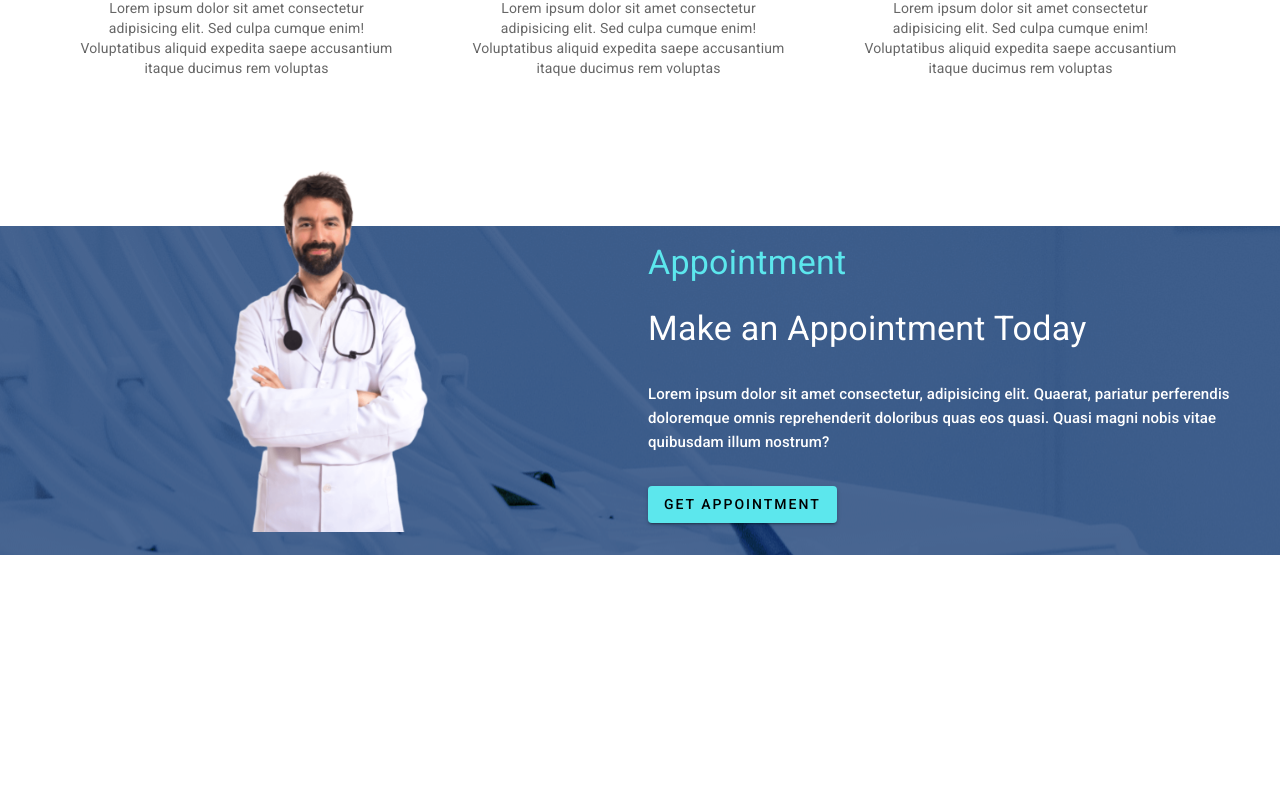
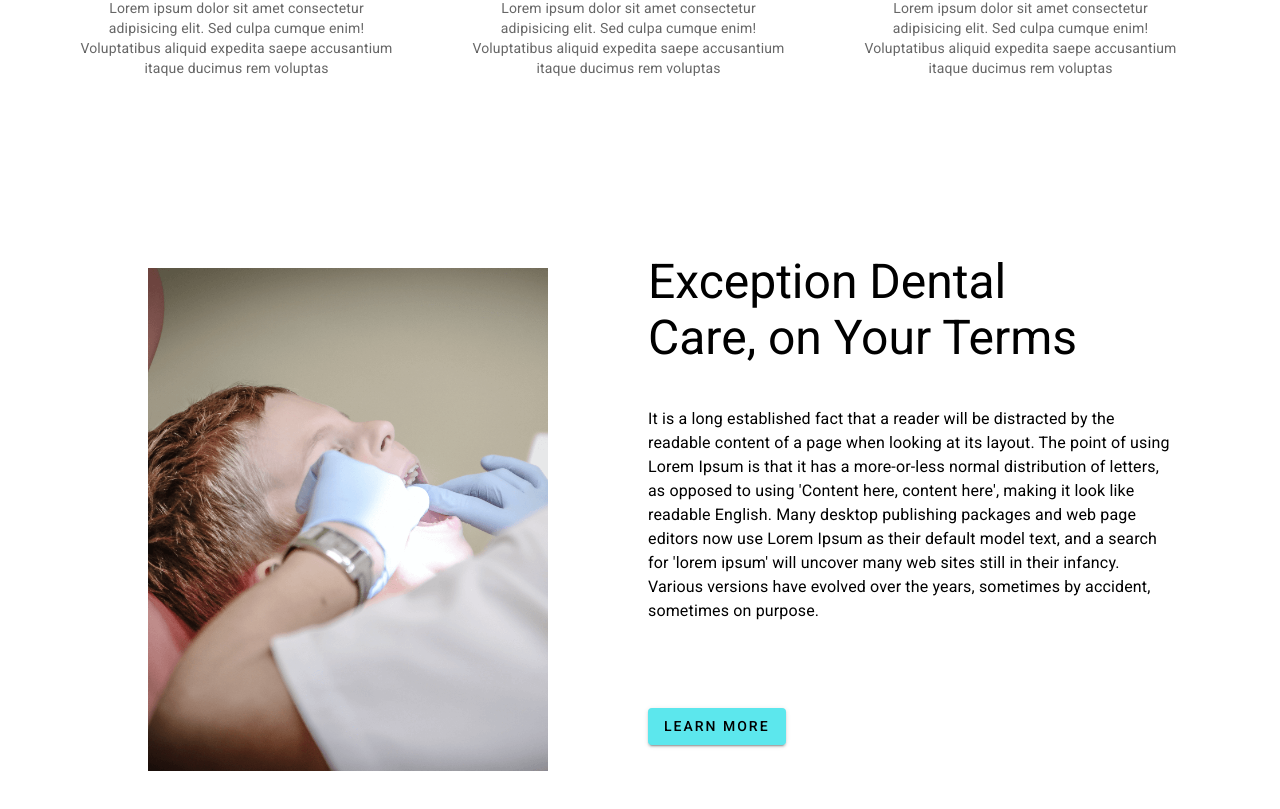
Before and after one commit to devruhul/doctors-portal-client, a React (Create React App) app: page / in a window 1280 px wide. Shown: the part 1191-2000 px from the top of the page. Before the commit the page ends 1746 px from the top, so only its background shows below. Built offline with nearby package versions, Linux system fonts and the light colour scheme.

Commit message:
added feature page with material ui

```diff
--- a/src/pages/Home/AppointmentBanner/AppointmentBanner.js
+++ b/src/pages/Home/AppointmentBanner/AppointmentBanner.js
@@ -5,7 +5,6 @@ import doctor from '../../../images/doctor.png';
 import appointment from '../../../images/appointment-bg.png';
 import { Typography } from '@mui/material';
 import Button from '@mui/material/Button';
-import { Link } from 'react-router-dom';
 
 const appointmentBg = {
     backgroundImage: `url(${appointment})`,
@@ -16,6 +15,7 @@ const appointmentBg = {
 
 const AppointmentBanner = () => {
     return (
+        // Here is a appointment banner page
         <Box style={appointmentBg}>
             <Grid container spacing={2}>
                 <Grid item xs={12} md={6}>
@@ -36,9 +36,7 @@ const AppointmentBanner = () => {
                         <Typography sx={{ color: 'white', fontSize: '15px', my: 4 }} variant="h6" gutterBottom>
                             Lorem ipsum dolor sit amet consectetur, adipisicing elit. Quaerat, pariatur perferendis doloremque omnis reprehenderit doloribus quas eos quasi. Quasi magni nobis vitae quibusdam illum nostrum?
                         </Typography>
-                        <Link to="/appointment">
-                            <Button sx={{ backgroundColor: '#5CE7ED', color: 'black', mb: 4, letterSpacing: '2px' }} variant="contained">Get Appointment</Button>
-                        </Link>
+                        <Button sx={{ backgroundColor: '#5CE7ED', color: 'black', mb: 4, letterSpacing: '2px' }} variant="contained">Learn More</Button>
                     </Box>
                 </Grid>
             </Grid>
--- a/src/pages/Home/Banner/Banner.js
+++ b/src/pages/Home/Banner/Banner.js
@@ -48,7 +48,6 @@ const Banner = () => {
                         <img style={{ width: '500px' }} src={bannerImg} alt="" />
                     </Grid>
                 </Grid>
-
             </Container>
             <ContactInfo />
         </>
--- /dev/null
+++ b/src/pages/Home/Feature/Feature.js
@@ -0,0 +1,33 @@
+import React from 'react';
+import { Grid, Box, Button, Typography, Container } from '@mui/material';
+import featureImg from '../../../images/treatment.png'
+
+const Feature = () => {
+    return (
+        // Here is a feature page
+        <Container sx={{}}>
+            <Grid sx={{ mt: 5 }} container spacing={2}>
+                <Grid item xs={12} md={6}>
+                    <img
+                        style={{ width: 400, marginTop: '110px' }}
+                        src={featureImg}
+                        alt=""
+                    />
+                </Grid>
+                <Grid sx={{ display: 'flex', justifyContent: "center", alignItems: 'center', textAlign: 'left', p: 5 }} item xs={12} md={6}>
+                    <Box >
+                        <Typography sx={{ mt: 12 }} variant="h3" gutterBottom component="div">
+                            Exception Dental <br /> Care, on Your Terms
+                        </Typography>
+                        <Typography sx={{ mt: 5, pb: 10 }} variant="body1" gutterBottom>
+                            It is a long established fact that a reader will be distracted by the readable content of a page when looking at its layout. The point of using Lorem Ipsum is that it has a more-or-less normal distribution of letters, as opposed to using 'Content here, content here', making it look like readable English. Many desktop publishing packages and web page editors now use Lorem Ipsum as their default model text, and a search for 'lorem ipsum' will uncover many web sites still in their infancy. Various versions have evolved over the years, sometimes by accident, sometimes on purpose.
+                        </Typography>
+                        <Button sx={{ backgroundColor: '#5CE7ED', color: 'black', mb: 4, letterSpacing: '2px' }} variant="contained">Learn More</Button>
+                    </Box>
+                </Grid>
+            </Grid>
+        </Container>
+    );
+};
+
+export default Feature;
--- a/src/pages/Home/Home/Home.js
+++ b/src/pages/Home/Home/Home.js
@@ -2,6 +2,7 @@ import React from 'react';
 import Services from '../Services/Services';
 import AppointmentBanner from '../AppointmentBanner/AppointmentBanner';
 import Banner from '../Banner/Banner';
+import Feature from '../Feature/Feature';
 
 const Home = () => {
     return (
@@ -9,6 +10,7 @@ const Home = () => {
             {/* All home component */}
             <Banner />
             <Services />
+            <Feature />
             <AppointmentBanner/>
         </div>
     );
```
